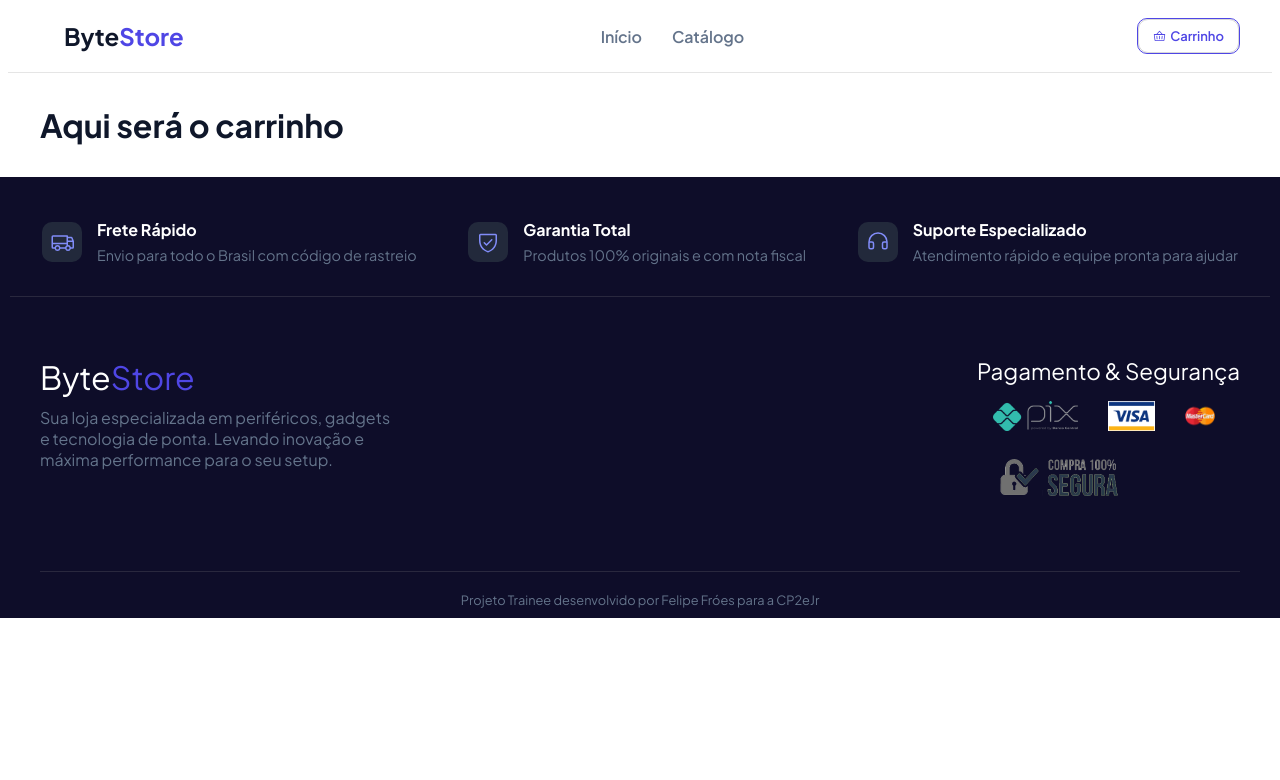
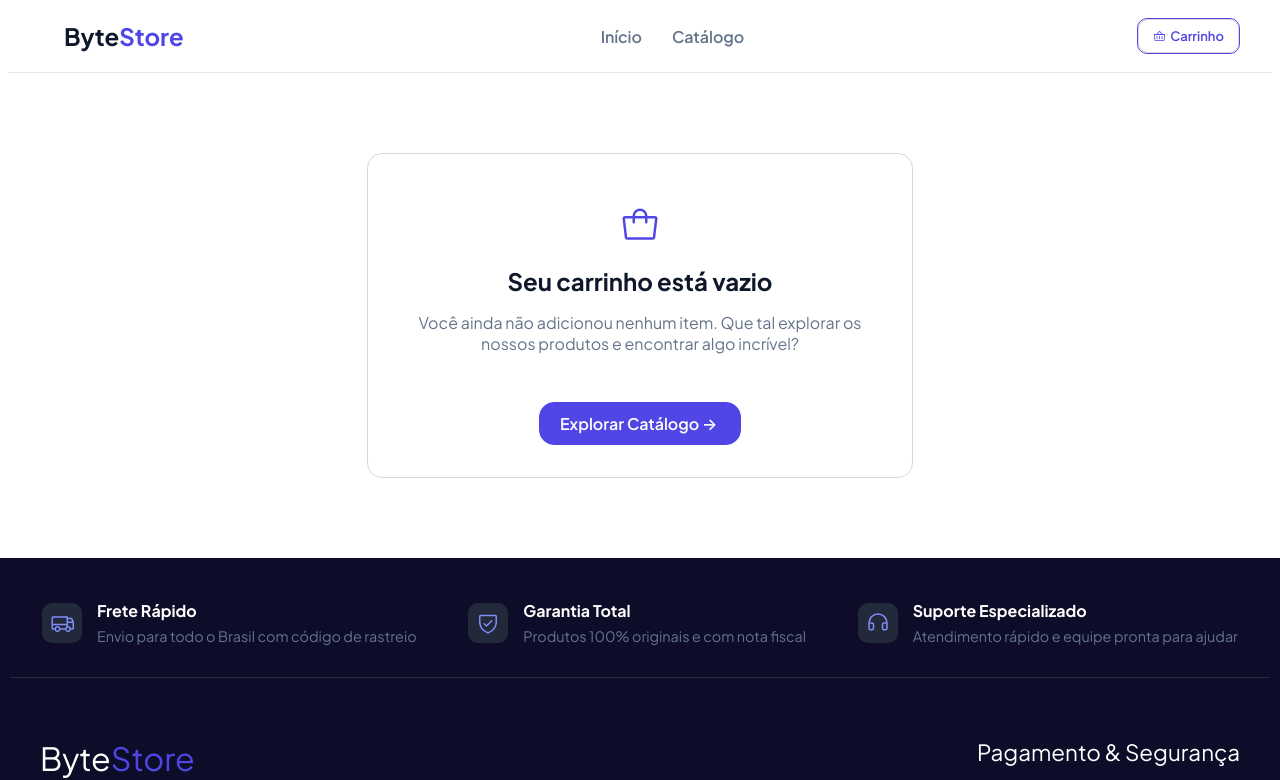
Before and after one commit to felipefroess/CP2, a React (Vite) app: page /carrinho in a window 1280 px wide. Shown: the top 780 px of the page. Built offline with nearby package versions, Linux system fonts and the light colour scheme.

Commit message:
interface do carrinho finalizada

```diff
--- a/src/Componentes/Novidades.jsx
+++ b/src/Componentes/Novidades.jsx
@@ -9,7 +9,7 @@ export function Novidades(){
                 <h1>Tecnologia e Performance para o seu Setup</h1>
                 <p>Encontre os melhores periféricos, fones e monitores com qualidade premium, garantia e os melhores preços para transformar o seu espaço</p>
                         <div className={style.botoes}>
-                            <Link className={style.btncatalogo} to="/catalogo">Explorar Catálogo ⇨</Link>
+                            <Link className={style.btncatalogo} to="/catalogo">Explorar Catálogo →</Link>
                             <a href="#" className={style.btndestaques}>Ver destaques</a>
                         </div>
             </div>
--- a/src/Pages/Carrinho.jsx
+++ b/src/Pages/Carrinho.jsx
@@ -1,9 +1,16 @@
-import  style from './Carrinho.module.css';
+import {Link} from 'react-router-dom';
+import style from './Carrinho.module.css';
+import {Tote} from '@phosphor-icons/react';
 
 export function Carrinho(){
     return(
         <main className={style.container}>
-            <h1>Aqui será o carrinho</h1>
+            <div className={style.carrinho}>
+                <Tote size={40} color='#4f46e5' className={style.tote}/>
+                <h2>Seu carrinho está vazio</h2>
+                <p className={style.carrinhodesc}>Você ainda não adicionou nenhum item. Que tal explorar os nossos produtos e encontrar algo incrível?</p>
+                <Link className={style.btncatalogo} to="/catalogo">Explorar Catálogo →</Link>
+            </div>
         </main>
     )
 }
--- a/src/Pages/Carrinho.module.css
+++ b/src/Pages/Carrinho.module.css
@@ -1,5 +1,36 @@
 .container{
     margin: 0 auto;
     max-width: 1200px;
+    padding: 5rem;
+}
+.carrinho{
+    display: flex;
+    border: 1px solid rgba(128, 128, 128, 0.315);
+    border-radius: 15px;
+    align-items: center;
+    flex-direction: column;
     padding: 2rem;
+    margin: 0 auto;
+    width: 30rem;
 }
+.carrinhodesc{
+    text-align: center;
+    padding: 1rem;
+    color: var(--gray);
+}
+.btncatalogo{
+    display: flex;
+    background: var(--blue);
+    border: 1px solid var(--blue);
+    color: var(--white);
+    margin-top: 2rem;
+    padding: 10px 20px;
+    width: 160px;
+    text-decoration: none;
+    border-radius: 15px;
+    align-items: center;
+    font-weight: 600;
+}
+.tote{
+    padding: 20px;
+}
```
